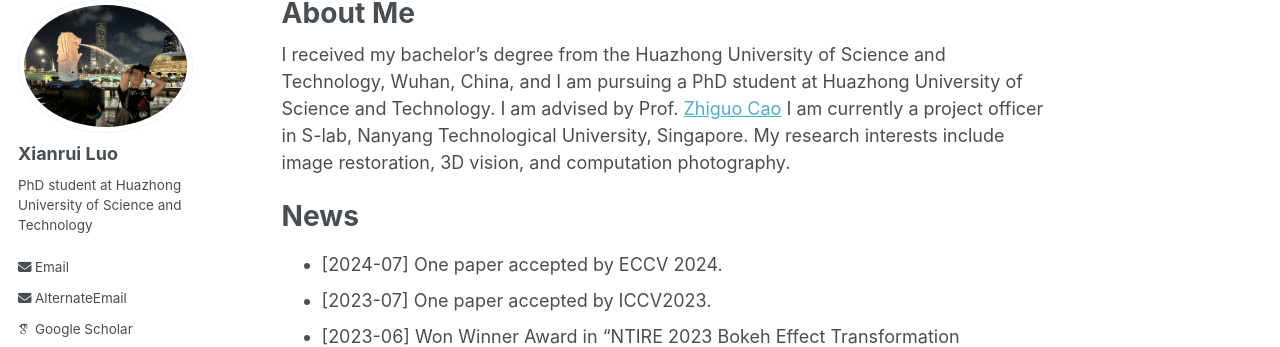
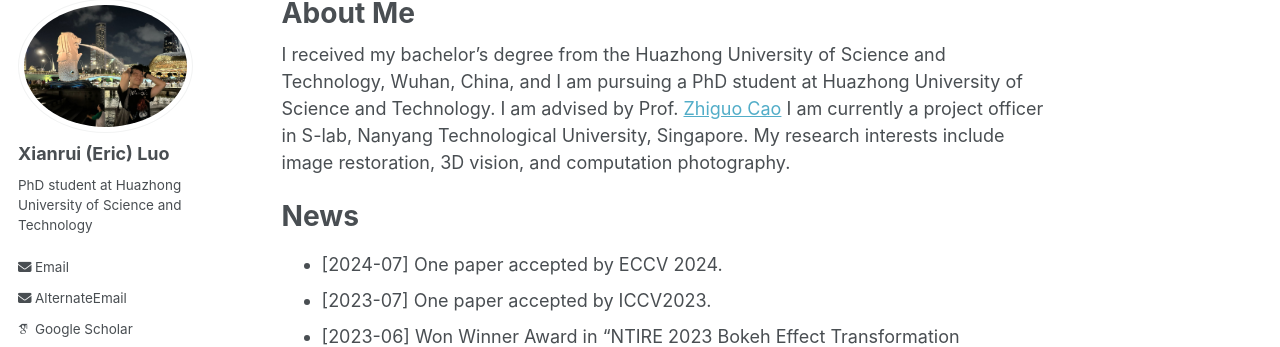
Before and after one commit to xianrui-luo/xianrui-luo.github.io, a Jekyll site: the page built from _pages/about.md, in a window 1280 px wide. Shown: the part 107-454 px from the top of the page. Built offline with Jekyll 4.4.1, drawn with Linux system fonts in a browser that asks for light colours; some web fonts are replaced.

Commit message:
Update _config.yml

```diff
--- a/_config.yml
+++ b/_config.yml
@@ -22,7 +22,7 @@ repository               : "xianrui-luo.github.io"
 author:
   # Biographic information
   avatar           : "profile.jpg"
-  name             : "Xianrui Luo"
+  name             : "Xianrui (Eric) Luo"
   pronouns         :
   bio              : "PhD student at Huazhong University of Science and Technology"
   location         :
```
